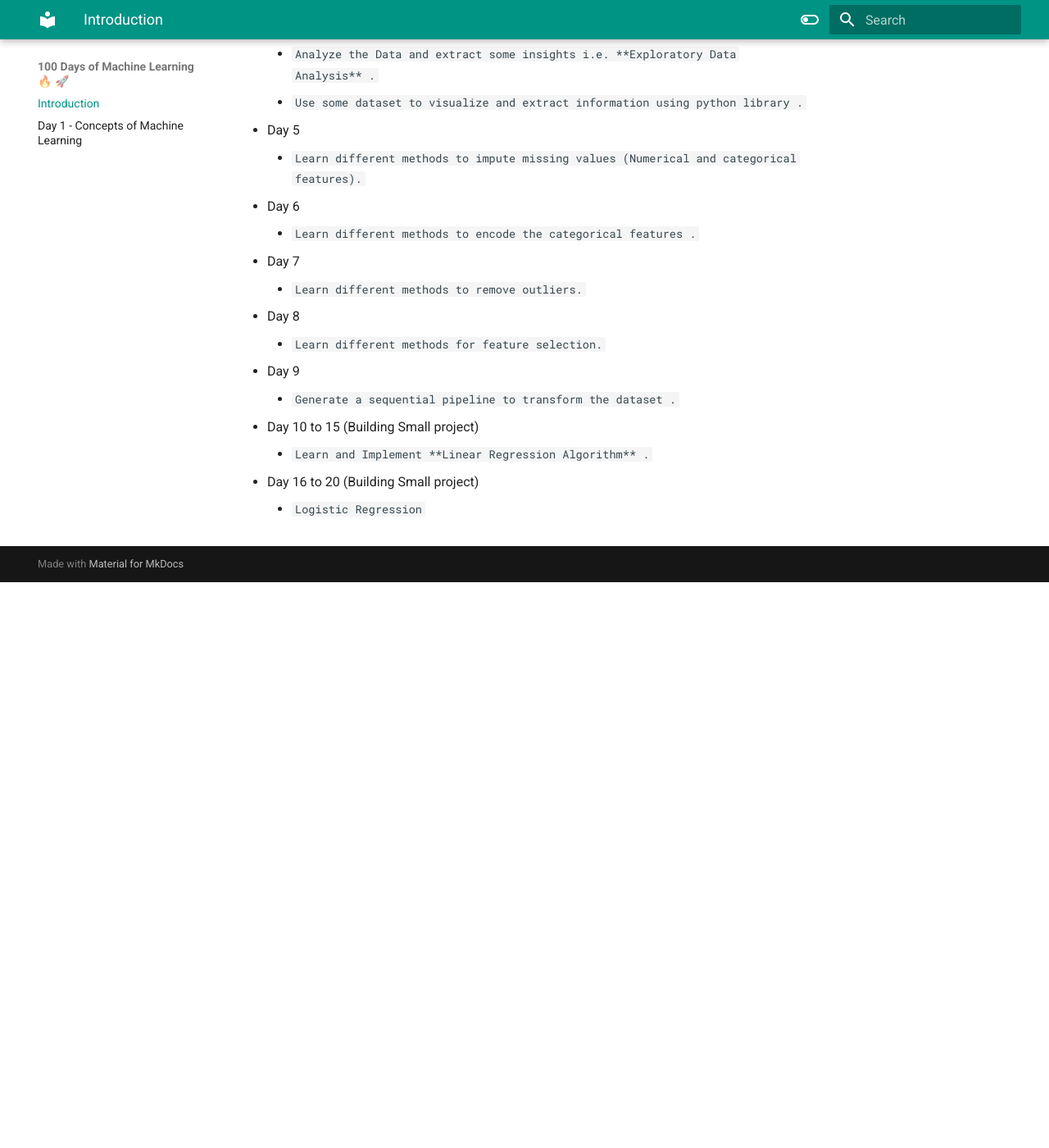
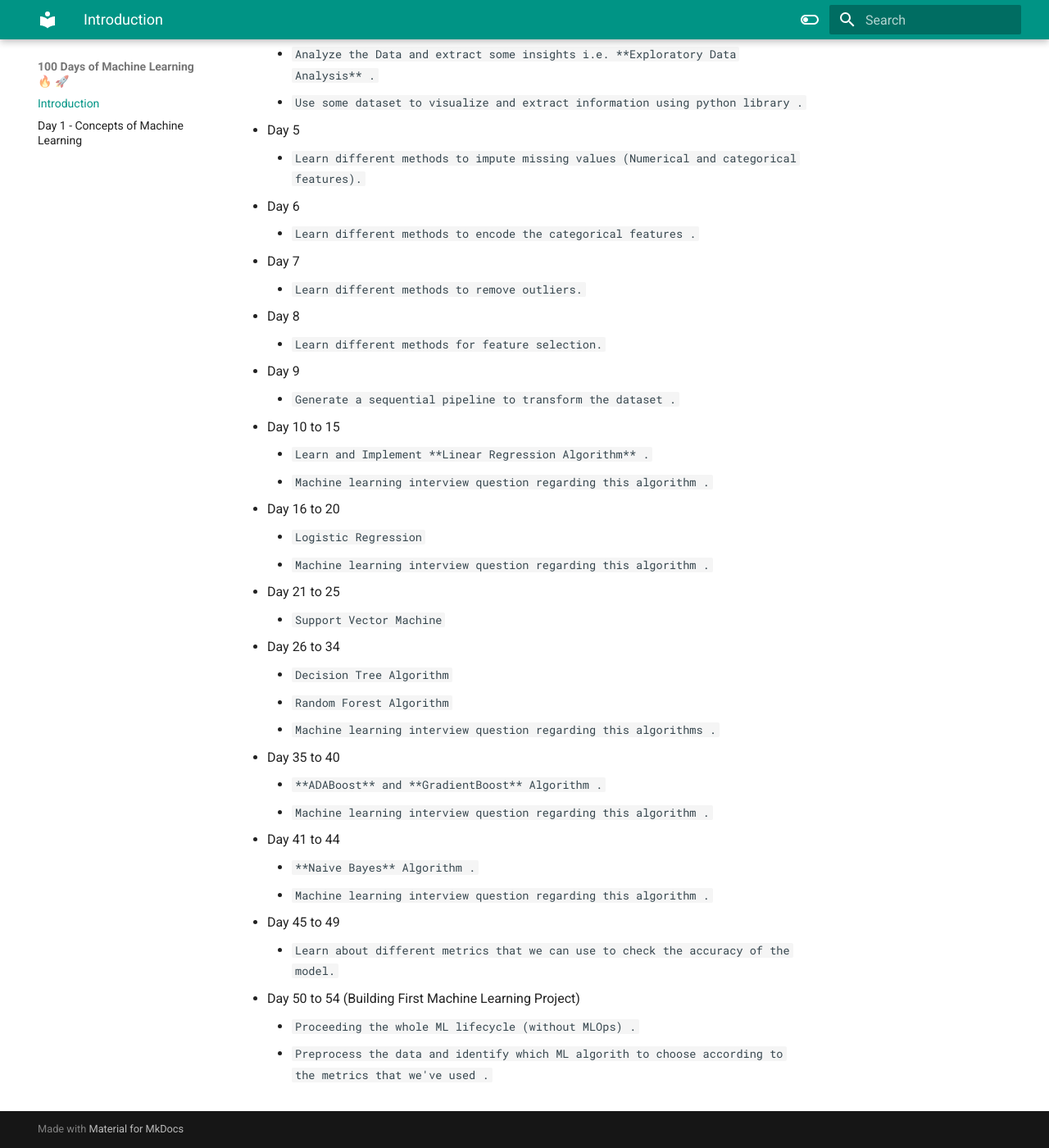
Before and after one commit to Hg03/100-Days-Of-Machine-Learning, an MkDocs documentation site: the page built from docs/index.md, in a window 1280 px wide and 1400 px high, scrolled down 907 px. Shown: the whole window at 82% size. Built offline with MkDocs 1.6.1 and Material for MkDocs 9.7.7, drawn with Linux system fonts in a browser that asks for light colours; before the commit the page ends 1617 px from its top, so only the background shows below that.

Commit message:
index updated

```diff
--- a/docs/index.md
+++ b/docs/index.md
@@ -42,8 +42,33 @@ Hi, my name is **Harish Gehlot** and I am **Data Science and Machine Learning En
 - Day 9
     - `Generate a sequential pipeline to transform the dataset .`
 
-- Day 10 to 15 (Building Small project)
+- Day 10 to 15
     - `Learn and Implement **Linear Regression Algorithm** .`
+    - `Machine learning interview question regarding this algorithm .`
 
-- Day 16 to 20 (Building Small project)
+- Day 16 to 20
     - `Logistic Regression`
+    - `Machine learning interview question regarding this algorithm .`
+
+- Day 21 to 25
+    - `Support Vector Machine`
+
+- Day 26 to 34
+    - `Decision Tree Algorithm`
+    - `Random Forest Algorithm`
+    - `Machine learning interview question regarding this algorithms .`
+
+- Day 35 to 40
+    - `**ADABoost** and **GradientBoost** Algorithm .`
+    - `Machine learning interview question regarding this algorithm .`
+
+- Day 41 to 44
+    - `**Naive Bayes** Algorithm .`
+    - `Machine learning interview question regarding this algorithm .`
+
+- Day 45 to 49
+    - `Learn about different metrics that we can use to check the accuracy of the model.`
+
+- Day 50 to 54 (Building First Machine Learning Project)
+    - `Proceeding the whole ML lifecycle (without MLOps) .`
+    - `Preprocess the data and identify which ML algorith to choose according to the metrics that we've used .`
```
